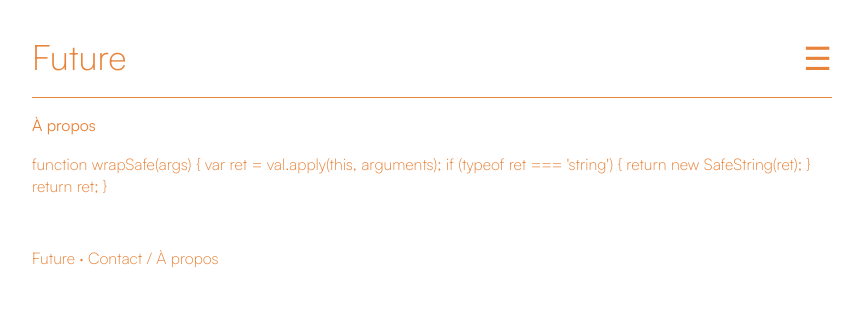
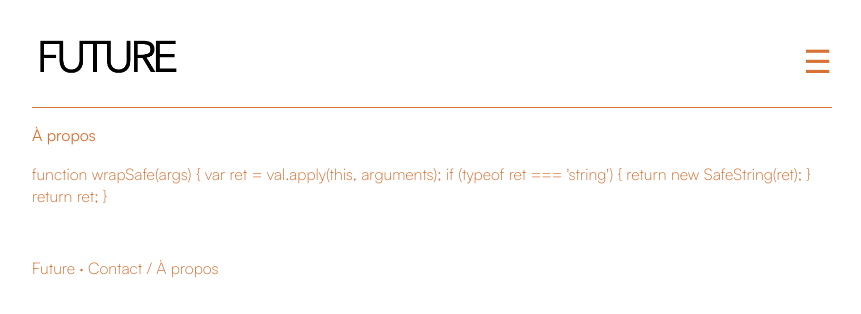
Before and after one commit to adipasquale/future, an Eleventy site: page www/11ty_input/a-propos.njk in a window 1280 px wide. Shown: the whole page, without its empty margins (208-1069 px from the left). Built offline with nearby package versions, Linux system fonts and the light colour scheme; Eleventy itself is replaced by a stand-in of ours; files that its build step writes are made by us from their sources; no server answers; a script that the page names is missing; what marked would draw is missing.

Commit message:
retours de Simon

```diff
--- a/www/11ty_input/_layouts/default.njk
+++ b/www/11ty_input/_layouts/default.njk
@@ -16,7 +16,9 @@
       <div class="title-and-menu-link">
         <div class="title">
           <h1>
-            <a href="/">Future</a>
+            <a href="/">
+              <img src="/img/logo-noir.png" alt="Logo Future" />
+            </a>
           </h1>
         </div>
         <nav class="menu-link">
@@ -24,6 +26,9 @@
         </nav>
       </div>
       <nav class="menu hide">
+        <div class="a-propos">
+          <a href="/a-propos">Contact / À propos</a>
+        </div>
         <div class="nav-columns">
           <h2>Projets</h2>
           <ul>
@@ -49,9 +54,6 @@
               </ul>
             </div>
           {% endfor %}
-        </div>
-        <div class="a-propos">
-          <a href="/a-propos">Contact / À propos</a>
         </div>
       </nav>
       {% if title %}
--- a/www/css/style.css
+++ b/www/css/style.css
@@ -5,9 +5,9 @@
 }
 
 :root {
-  --text-main: #e88339;
-  --text-bright: #e88339;
-  --text-muted: #e88339;
+  --text-main: #d57236;
+  --text-bright: #d57236;
+  --text-muted: #d57236;
 }
 
 *, body {
@@ -76,7 +76,7 @@ header .header-bottom.hero-image img {
 
 header .title-and-menu-link {
   display: flex;
-  align-items: baseline;
+  align-items: center;
   margin: 2rem 0 1rem 0;
   padding-bottom: 1rem;
   border-bottom: 1px solid var(--text-main);
@@ -87,11 +87,17 @@ header h1 {
 header nav.menu-link {
   font-size: 2rem;
 }
+header nav.menu-link a {
+  text-decoration: none;
+}
 header .title {
   flex: 1;
   text-align: left;
   margin: 0;
   padding: 0;
+}
+header .title img {
+  max-height: 3rem;
 }
 header h2.page-title {
   font-size: 1rem;
@@ -110,6 +116,7 @@ header nav.menu h2 {
 }
 header nav.menu .nav-columns {
   columns: 3;
+  margin-bottom: 3rem;
 }
 header nav.menu .menu-group {
   break-inside: avoid-column;
@@ -120,7 +127,7 @@ header nav.menu > a {
   margin-bottom: 1rem;
 }
 .a-propos {
-  margin: 2rem 0 1rem 0;
+  margin: 1rem 0 2rem 0;
 }
 
 /* medias display */
```
Also changed, not shown: www/img/logo-noir.png (added).
